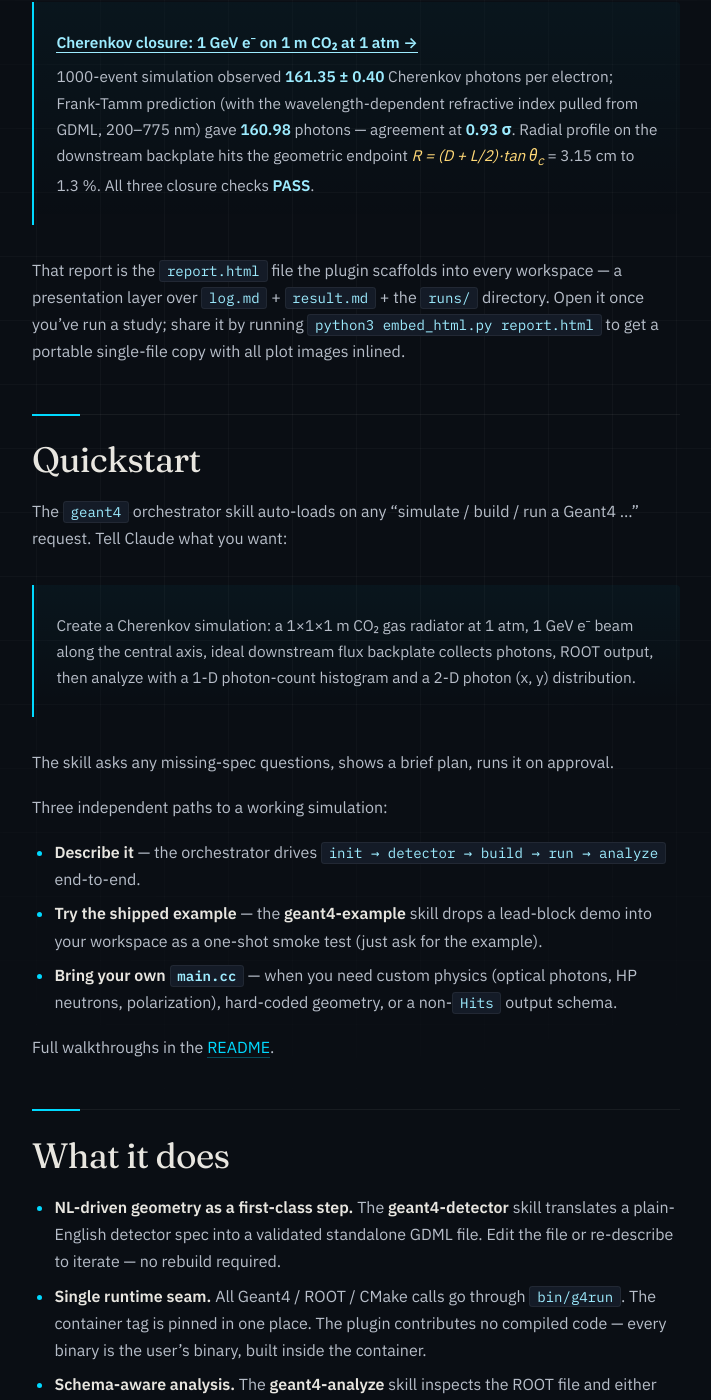
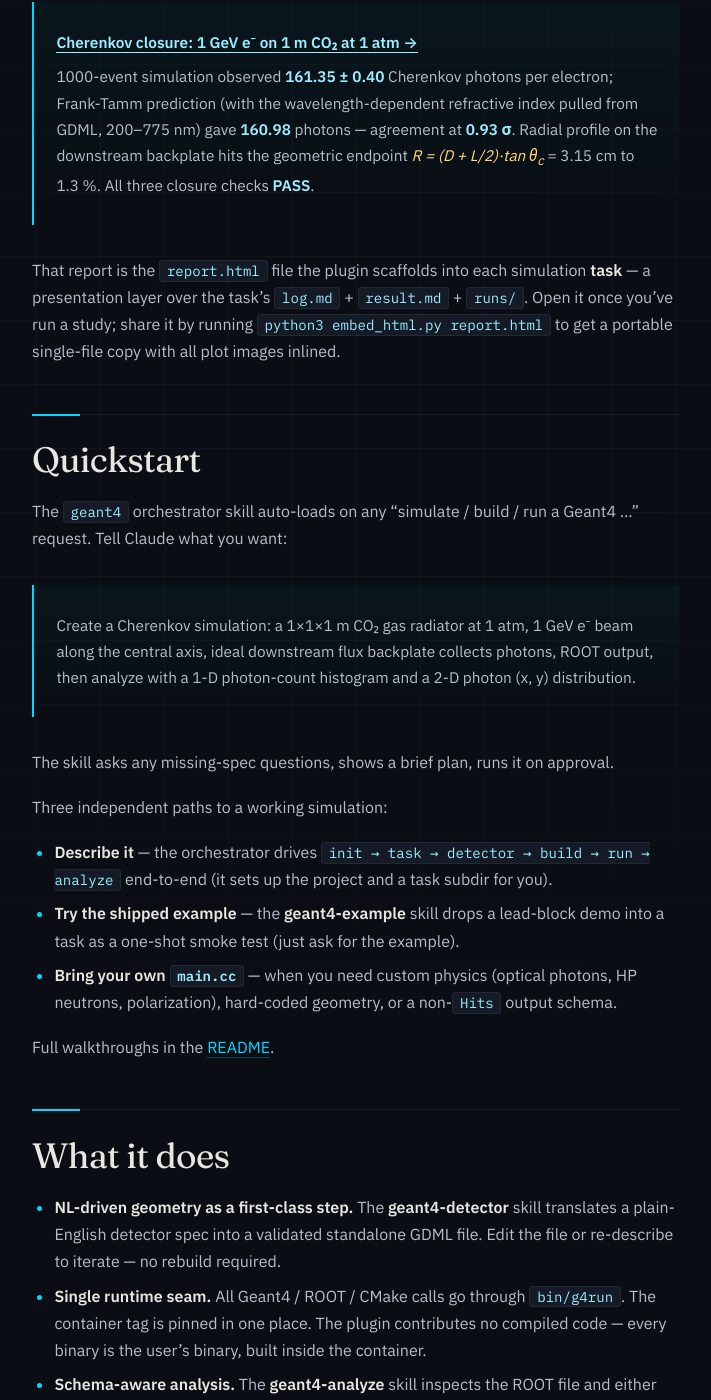
Before and after one commit to zhaozhiwen/geant4_claude, a Jekyll site: the page built from docs/index.md, in a window 1280 px wide and 1400 px high, scrolled down 1845 px. Shown: the whole window, without its empty margins (284-995 px from the left). Built offline with Jekyll 4.4.1, drawn with Linux system fonts in a browser that asks for light colours; some of the changed text lies outside the part shown.

Commit message:
docs: align README + Pages wording with the two-tier project/task model
Terminology cleanup so public docs match the shipped layout: the example/detector skills drop files into a task (not a 'workspace'); the orchestrator flow reads init -> task -> detector -> ...; _config.yml description now says Claude Code + Codex CLI.

Co-Authored-By: Claude Opus 4.8 (1M context) <noreply@anthropic.com>

```diff
--- a/docs/_config.yml
+++ b/docs/_config.yml
@@ -1,5 +1,5 @@
 title: geant4_claude
-description: A Claude Code plugin for Geant4 simulations — describe a detector, run it, analyze it.
+description: A Claude Code + Codex CLI plugin for Geant4 simulations — describe a detector, run it, analyze it.
 url: https://zhaozhiwen.github.io
 baseurl: /geant4_claude
 repository: zhaozhiwen/geant4_claude
--- a/docs/index.md
+++ b/docs/index.md
@@ -13,7 +13,7 @@ A full Cherenkov closure study — exactly the kind of run the [Quickstart](#qui
 >
 > 1000-event simulation observed **161.35 ± 0.40** Cherenkov photons per electron; Frank-Tamm prediction (with the wavelength-dependent refractive index pulled from GDML, 200–775 nm) gave **160.98** photons — agreement at **0.93 σ**. Radial profile on the downstream backplate hits the geometric endpoint *R = (D + L/2)·tan θ<sub>c</sub>* = 3.15 cm to 1.3 %. All three closure checks **PASS**.
 
-That report is the `report.html` file the plugin scaffolds into every workspace — a presentation layer over `log.md` + `result.md` + the `runs/` directory. Open it once you've run a study; share it by running `python3 embed_html.py report.html` to get a portable single-file copy with all plot images inlined.
+That report is the `report.html` file the plugin scaffolds into each simulation **task** — a presentation layer over the task's `log.md` + `result.md` + `runs/`. Open it once you've run a study; share it by running `python3 embed_html.py report.html` to get a portable single-file copy with all plot images inlined.
 
 ## Quickstart
 
@@ -28,8 +28,8 @@ The skill asks any missing-spec questions, shows a brief plan, runs it on approv
 
 Three independent paths to a working simulation:
 
-- **Describe it** — the orchestrator drives `init → detector → build → run → analyze` end-to-end.
-- **Try the shipped example** — the **geant4-example** skill drops a lead-block demo into your workspace as a one-shot smoke test (just ask for the example).
+- **Describe it** — the orchestrator drives `init → task → detector → build → run → analyze` end-to-end (it sets up the project and a task subdir for you).
+- **Try the shipped example** — the **geant4-example** skill drops a lead-block demo into a task as a one-shot smoke test (just ask for the example).
 - **Bring your own `main.cc`** — when you need custom physics (optical photons, HP neutrons, polarization), hard-coded geometry, or a non-`Hits` output schema.
 
 Full walkthroughs in the [README](https://github.com/zhaozhiwen/geant4_claude#quickstart).
@@ -40,7 +40,7 @@ Full walkthroughs in the [README](https://github.com/zhaozhiwen/geant4_claude#qu
 - **Single runtime seam.** All Geant4 / ROOT / CMake calls go through `bin/g4run`. The container tag is pinned in one place. The plugin contributes no compiled code — every binary is the user's binary, built inside the container.
 - **Schema-aware analysis.** The **geant4-analyze** skill inspects the ROOT file and either uses the canned `Hits`-TTree plot or generates a custom analysis script tailored to whatever branches it actually finds.
 
-Architecture, contracts, and the post-v0.0.3 hardening backlog: [DESIGN.md](DESIGN/).
+Architecture, contracts, and the two-tier project/task model: [DESIGN.md](DESIGN/).
 
 ## Requirements
 
```
Also changed, not shown: README.md.
